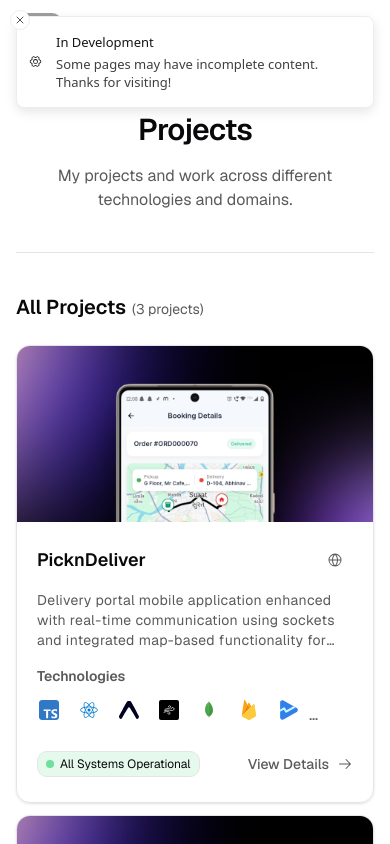
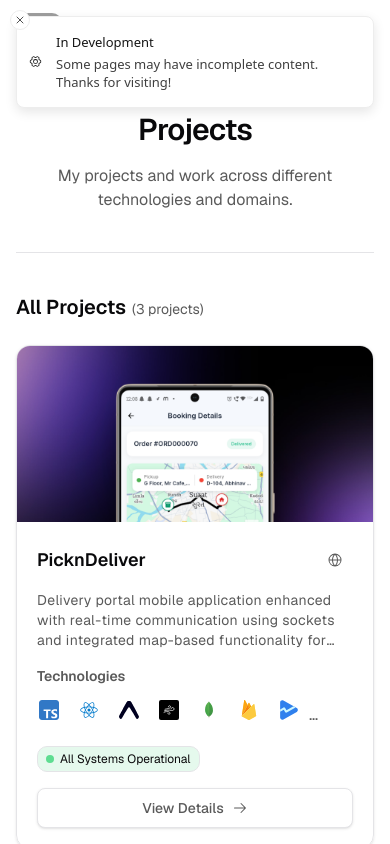
Before and after one commit to harxxhilgg/edgedev, a Next.js app: page /projects in a window 390 px wide. Shown: the top 844 px of the page. Built offline with nearby package versions, Linux system fonts and the light colour scheme; grey boxes are pictures that could not be loaded.

Commit message:
feat: enhance project component layout; add responsive view details button and adjust padding

```diff
--- a/src/components/ui/projects/projects.tsx
+++ b/src/components/ui/projects/projects.tsx
@@ -44,7 +44,7 @@ export function Project() {
                   />
                 </div>
 
-                <div className="w-full p-5 space-y-3">
+                <div className="w-full px-5 pt-5 pb-5 sm:pb-2 space-y-3">
                   <div className="flex justify-between items-center">
                     <h3 className="text-lg font-semibold">{item.title}</h3>
 
@@ -128,6 +128,7 @@ export function Project() {
 
                     <Link
                       href={`/projects/${item.slug}`}
+                      className="hidden sm:block"
                     >
                       <Button
                         variant="link"
@@ -138,6 +139,20 @@ export function Project() {
                       </Button>
                     </Link>
                   </div>
+
+                  <Link
+                    href={`/projects/${item.slug}`}
+                    className="sm:hidden"
+                  >
+                    <Button
+                      variant="outline"
+                      size="lg"
+                      className="w-full cursor-pointer text-secondary hover:text-primary mt-1"
+                    >
+                      View Details
+                      <ArrowRightIcon size={20} />
+                    </Button>
+                  </Link>
                 </div>
               </article>
             )
```
